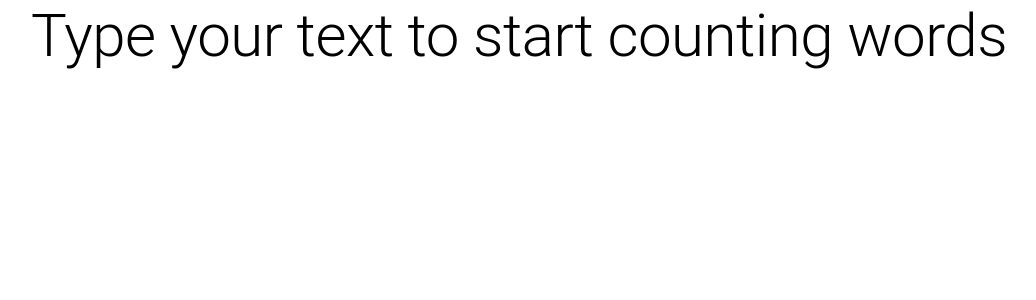
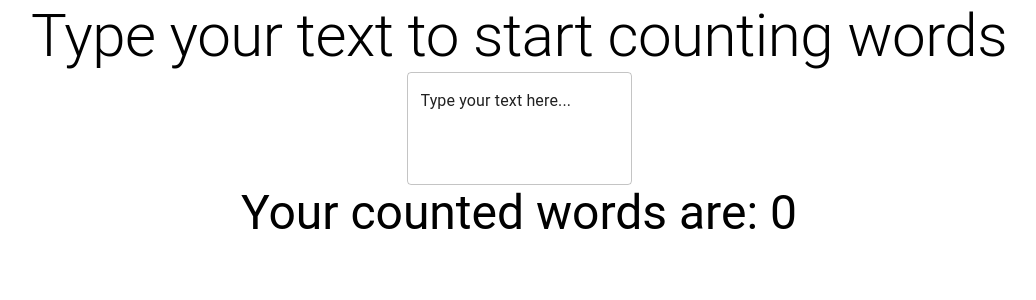
Before and after one commit to gusm217/Words_Counter, a React (Create React App) app: page / in a window 1280 px wide. Shown: the top 300 px of the page, without its empty margins (121-1157 px from the left). Built offline with nearby package versions, Linux system fonts and the light colour scheme.

Commit message:
add working counting words

```diff
--- a/src/App.js
+++ b/src/App.js
@@ -1,11 +1,15 @@
 import './App.css';
 import { Typography } from '@material-ui/core';
+import TextComponent from './TextComponent';
+
 
 function App() {
   return (
     <div className="App">
       <Typography variant="h2">Type your text to start counting words</Typography>
+      <TextComponent></TextComponent>
     </div>
+
   );
 }
 
--- /dev/null
+++ b/src/TextComponent.js
@@ -0,0 +1,25 @@
+import { TextField, Typography } from "@material-ui/core";
+import React from "react";
+
+export default function TextComponent(){
+  const [wordCount, setWordCount] = React.useState(0);
+
+  const handleTextChange = (event) => {
+    const res= event.target.value.split(' ');
+    setWordCount(res.length);
+  }
+  return (
+    <div>
+      <TextField
+        id="outlined-multiline-static"
+        label=""
+        multiline
+        rows={4}
+        defaultValue="Type your text here..."
+        variant="outlined"
+        onChange={handleTextChange}
+      />
+      <Typography variant="h3">Your counted words are: {wordCount}</Typography>
+    </div>
+  );
+}
```
